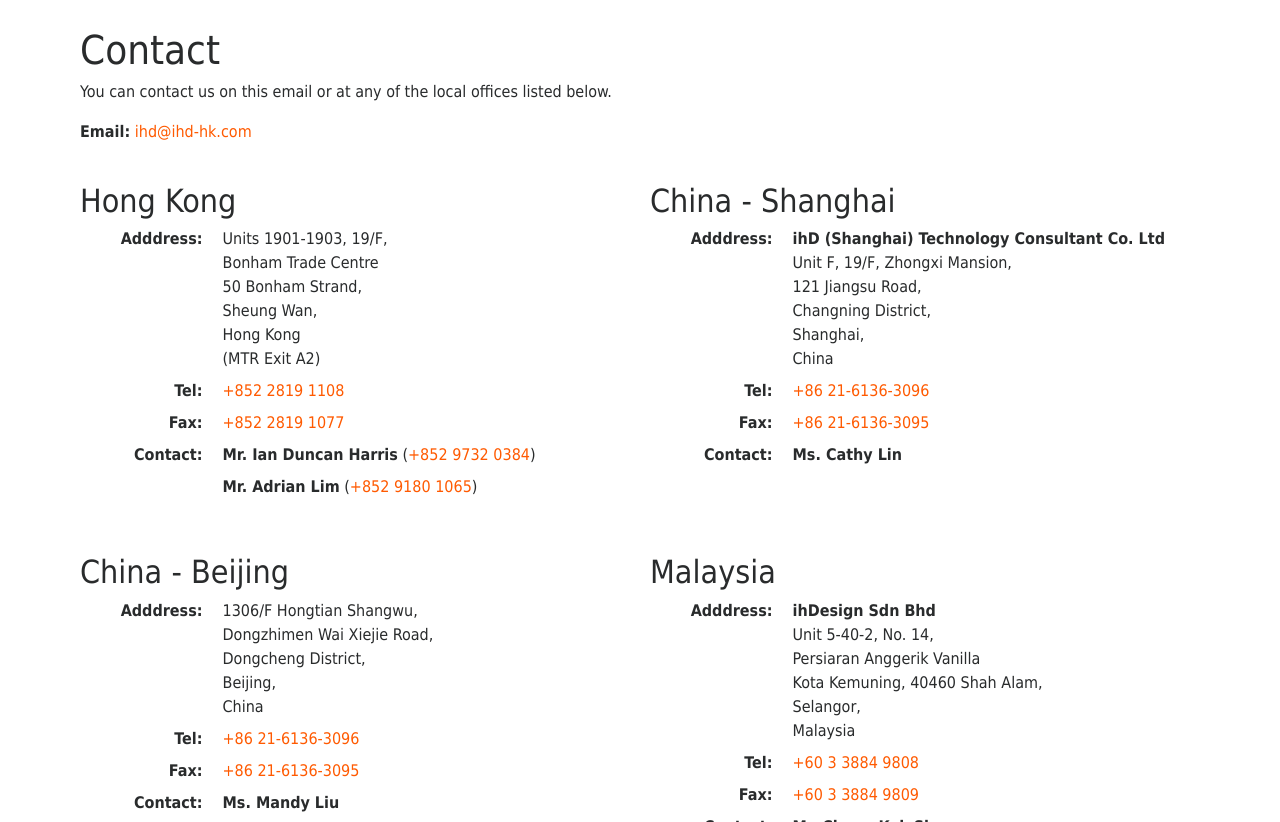
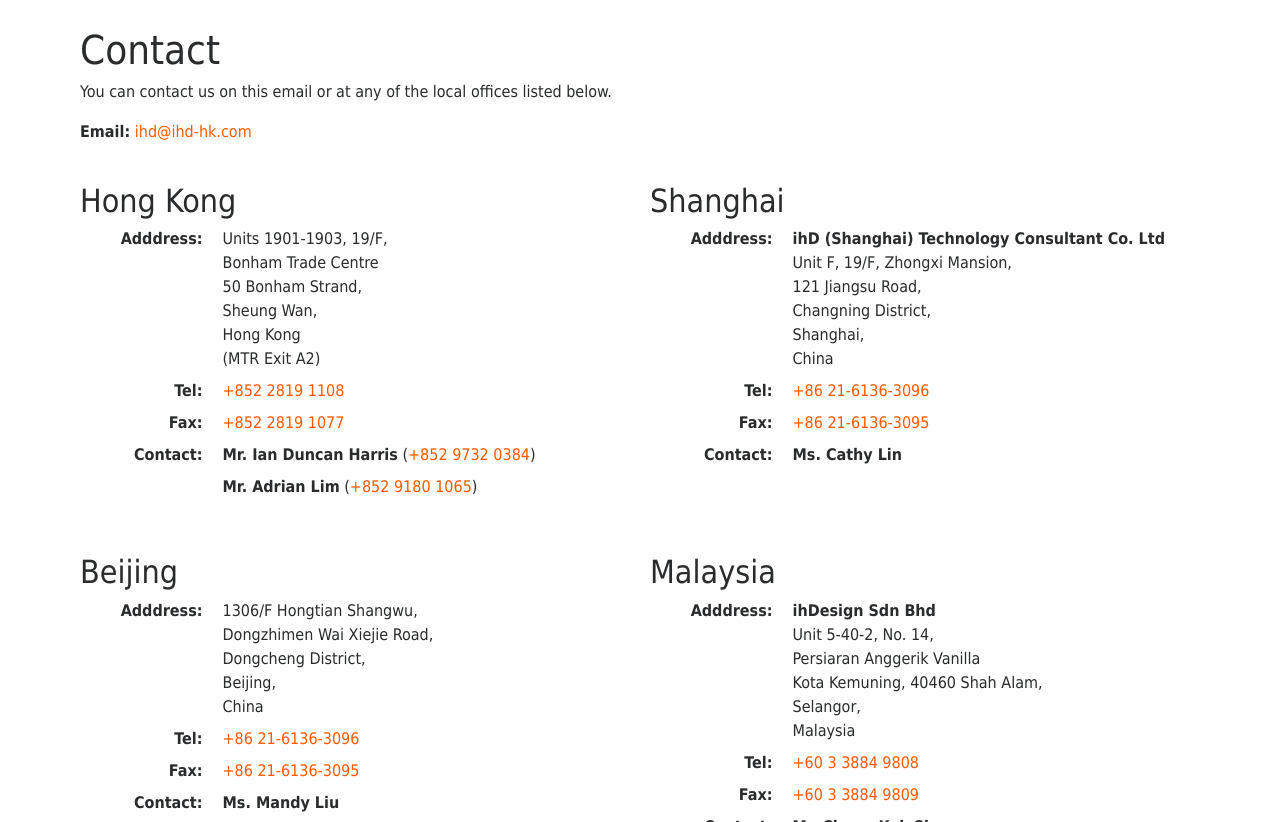
Before and after one commit to ihd-hk/ihd-hk.github.io, a Jekyll site: the page built from contact.md, in a window 1280 px wide and 900 px high, scrolled down 595 px, cut to the strip 78-900 px from the top of the window. Built offline with Jekyll 4.4.1, drawn with Linux system fonts in a browser that asks for light colours; nearby versions of some CDN libraries.

Commit message:
Removed " China - " from in front of Shanghai and Beijing

```diff
--- a/_data/contact_en.yml
+++ b/_data/contact_en.yml
@@ -22,7 +22,7 @@
         text: +852 9180 1065
         href: 0085291801065
 
-- name: China - Shanghai
+- name: Shanghai
   address: |
     **ihD (Shanghai) Technology Consultant Co. Ltd**
     Unit F, 19/F, Zhongxi Mansion,
@@ -39,7 +39,7 @@
   contact:
     - name: Ms. Cathy Lin
 
-- name: China - Beijing
+- name: Beijing
   address: |
     1306/F Hongtian Shangwu,
     Dongzhimen Wai Xiejie Road,
```
